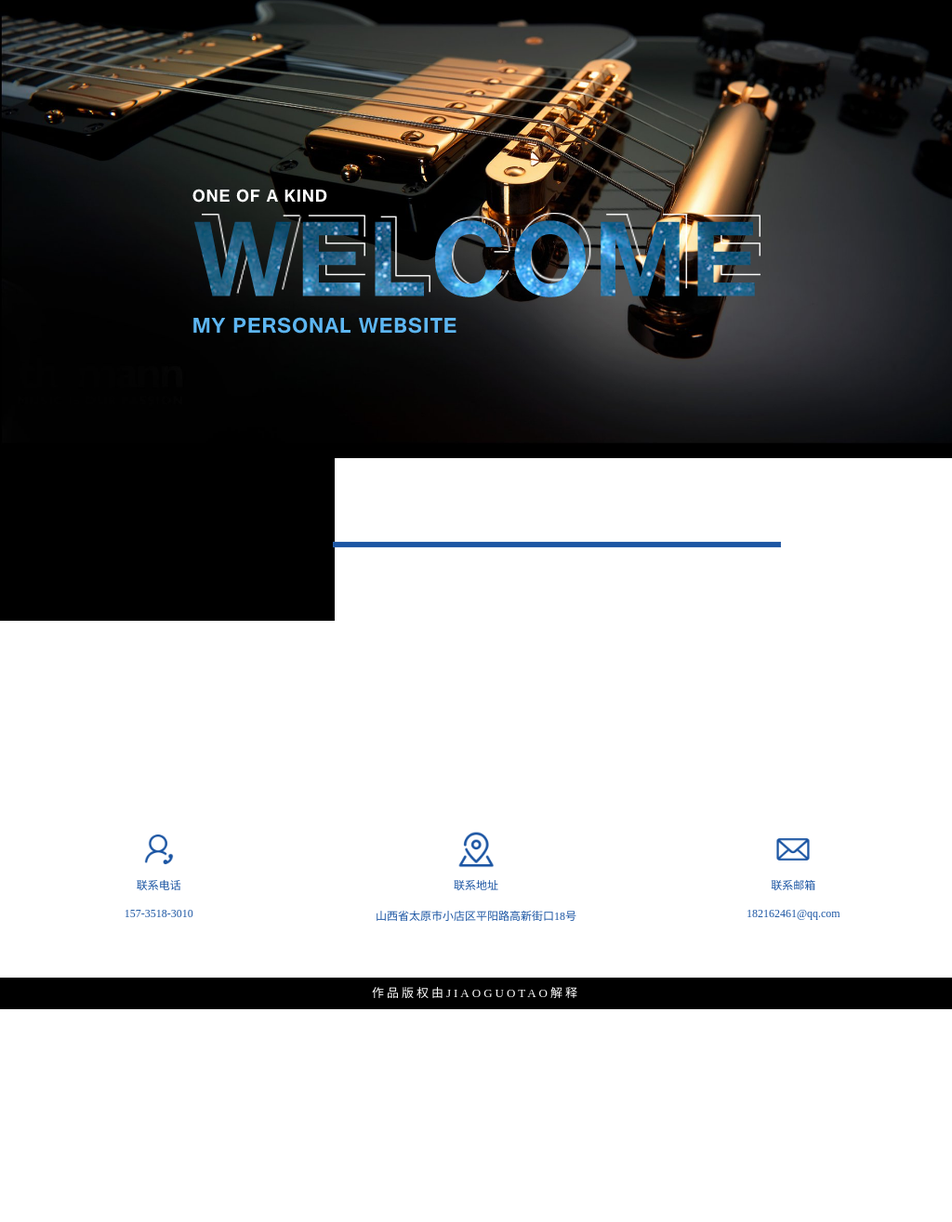
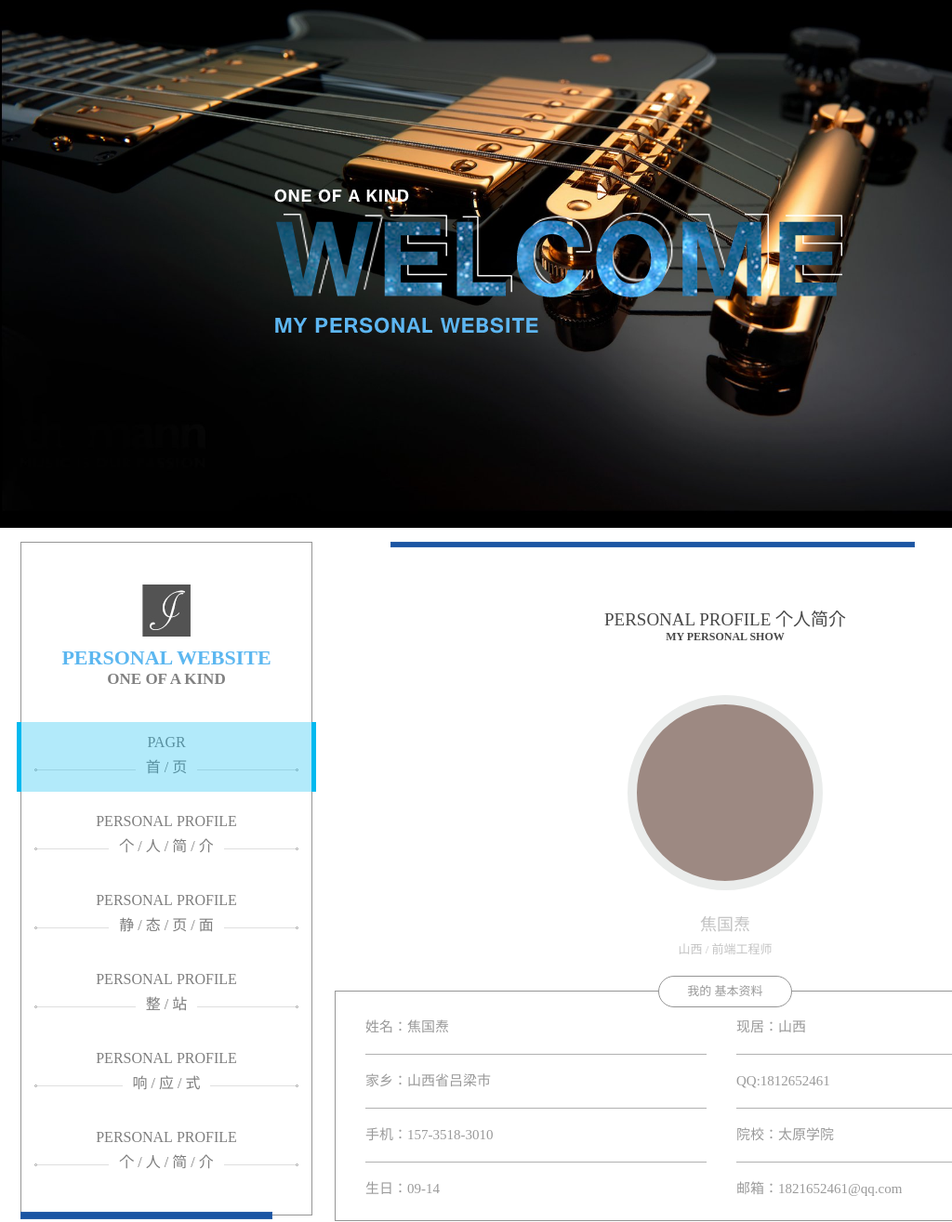
Before and after one commit to zdd-jgt/zdd-jgt.github.io, a plain HTML site: page index.html in a window 1024 px wide. Shown: the part 17-1332 px from the top of the page at 93% size. Before the commit the page ends 1103 px from the top, so only its background shows below. Drawn offline with Linux system fonts and the light colour scheme.

Commit message:
临时修改app版

```diff
--- a/css/wo.css
+++ b/css/wo.css
@@ -456,38 +456,30 @@ body{
 
 /*/////////////////////////////////////////////*/
 
-@media screen and (max-width:400px ){
-
-}
-@media screen and (max-width:768px ){
-    .nav{
+@media screen and (min-width:400px ){
+    .banner{
+       width: 1200px;
+    }
+    .banner_L{
         display: none;
     }
-    .banner .biaoti{
+    .nav{
+        top: 100%;
+        left: 22px;
+    }
+    .biaoti{
         position: absolute;
         left: 0;
+        right: 0;
         top: 0;
         bottom: 0;
-        right: 0;
         margin: auto;
     }
-}
-@media screen and (min-width:959px) and (max-width:1024px){
-    .nav{
-        display: none;
+    .jianjie,.jingtai{
+        height:auto;
+        opacity:1;
     }
-    .banner .biaoti{
-        position: absolute;
-        left: 0;
-        top: 0;
-        bottom: 0;
-        right: 0;
-        margin: auto;
-    }
-    .footer{
-        width: 1024px;
-    }
-    .di .di_nei{
-        width: 1024px;
+    .di{
+        width:1200px;
     }
 }
```
